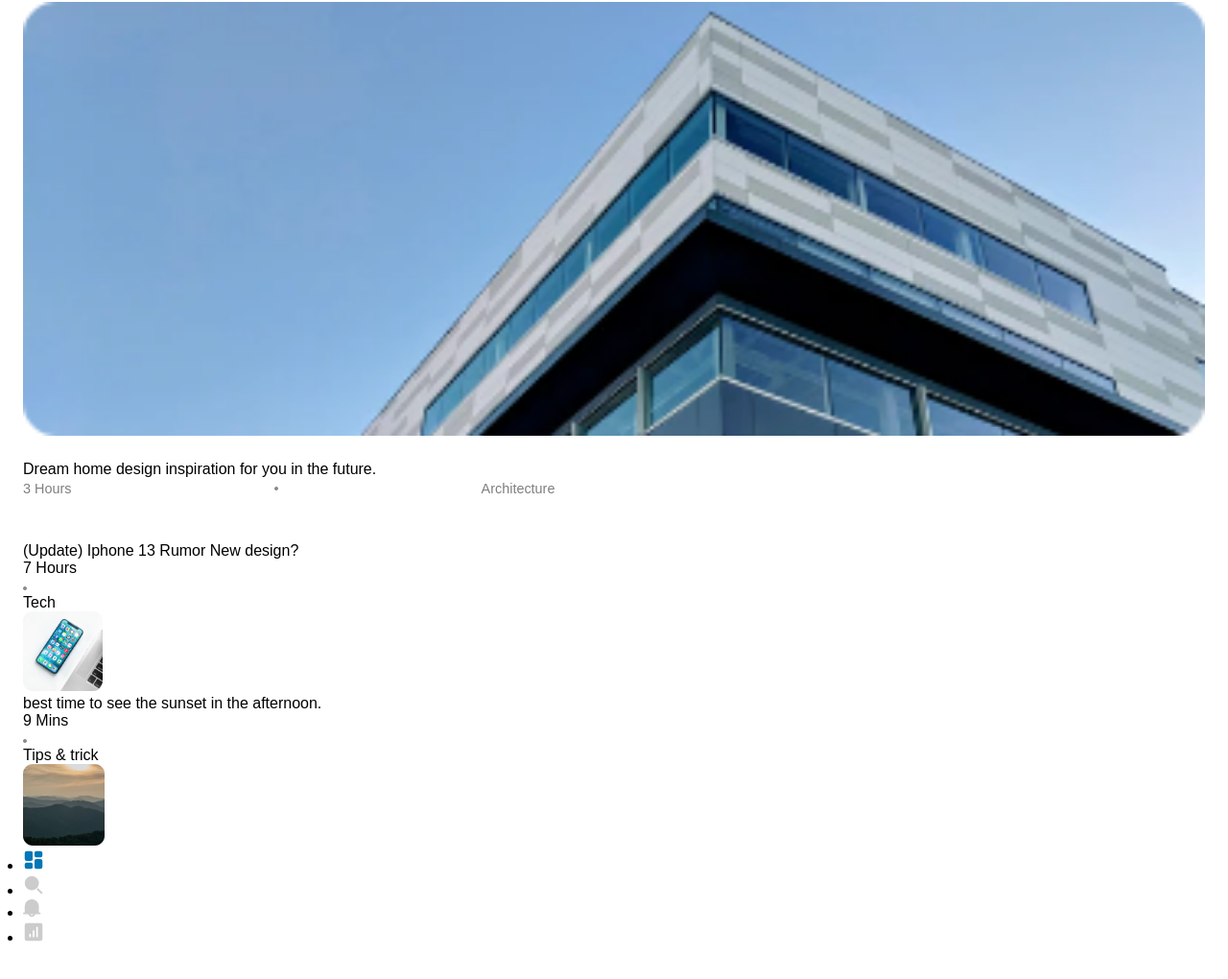
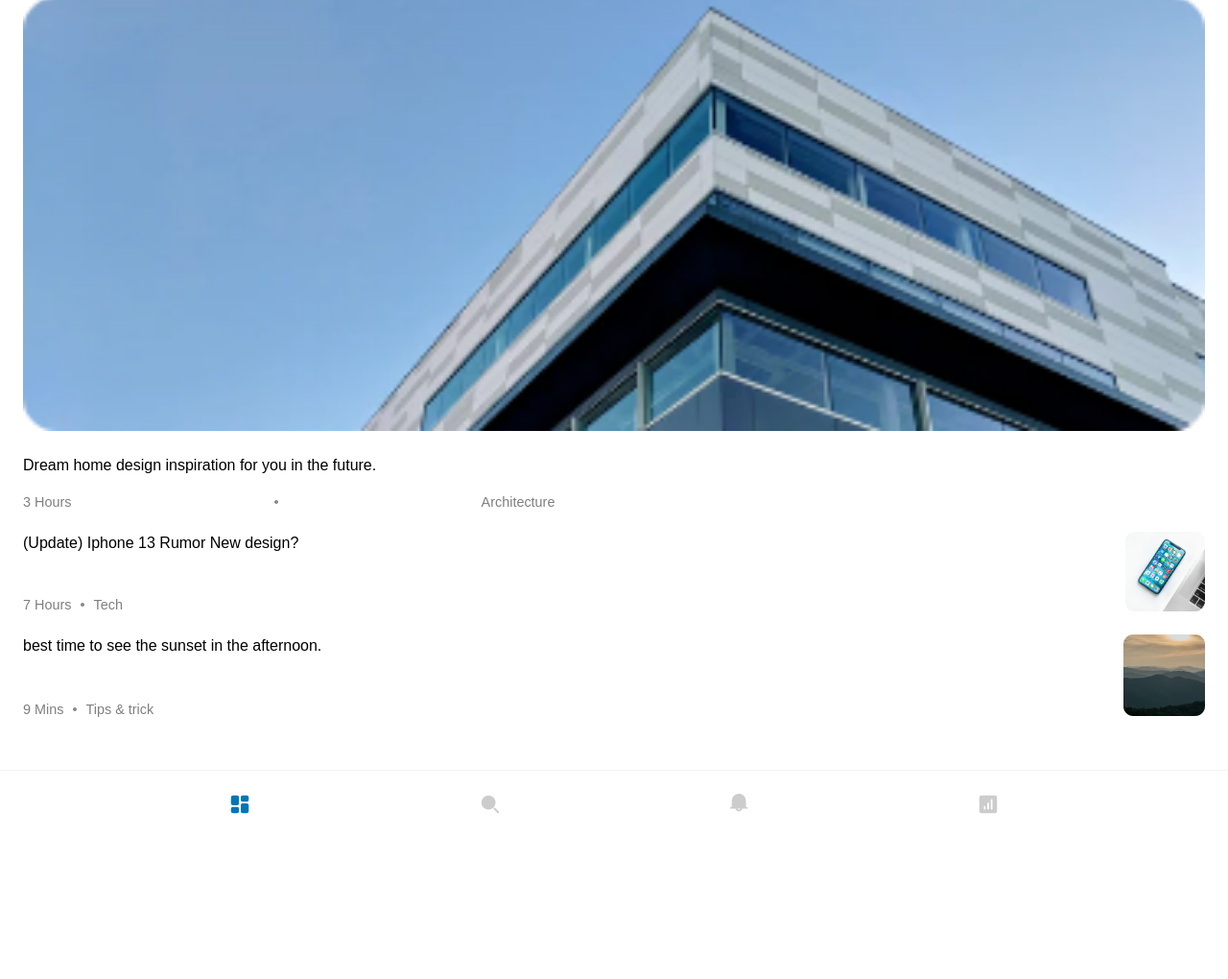
Before and after one commit to SONAIII/MobileNewsApp, a plain HTML site: page index.html in a window 1280 px wide. Shown: the part 296-1316 px from the top of the page at 96% size. After the commit the page ends 1172 px from the top, so only its background shows below. Drawn offline with Linux system fonts and the light colour scheme.

Commit message:
Html Done, Css done

```diff
--- a/index.html
+++ b/index.html
@@ -3,15 +3,17 @@
   <head>
     <meta charset="UTF-8" />
     <link rel="stylesheet" href="style.css" />
+    <meta name="viewport" content="width=device-width, initial-scale=1" />
     <title>Mobile News App</title>
   </head>
   <body>
+    <div class="body-ex-footer">
       <header>
         <div class="container-head">
-        <div class="logo">
+          <a href="index.html" class="logo">
             <img src="img/logo.png" alt="logo-picture" class="logo-pic" />
             <p class="logo-name">Pixels</p>
-        </div>
+          </a>
           <p class="page-name">News</p>
         </div>
         <div class="profile-pic">
@@ -20,15 +22,15 @@
       </header>
 
       <main>
-      <section class="covid-news">
+        <a href="index.html" class="covid-news">
           <p class="text-block">
             <span class="blue-text">Covid-19 News:</span> See the latest <br />
             coverage about Covid-19
           </p>
           <img src="img/arrow.png" alt="Arrow Icon" class="icon-arrow" />
-      </section>
+        </a>
 
-      <section class="recommended">
+        <a href="index.html" class="recommended">
           <div class="top-news-header">
             <p class="heading">News for you</p>
             <p class="under-heading">Top 5 news of the day</p>
@@ -49,35 +51,44 @@
               <p class="top-tag">Architecture</p>
             </div>
           </article>
-      </section>
+        </a>
 
         <section class="sub-news">
-        <article class="news">
-          <div class="news txt">
+          <a href="index.html" class="news">
+            <div class="news-txt">
               <p class="news-heading">(Update) Iphone 13 Rumor New design?</p>
               <div class="news-tags">
                 <p class="reading-time">7 Hours</p>
-              <img src="img/dot.png" alt="dot-icon-png" class="dot-icon-png" />
+                <img
+                  src="img/dot.png"
+                  alt="dot-icon-png"
+                  class="dot-icon-png"
+                />
                 <p class="tag">Tech</p>
               </div>
             </div>
             <img src="img/iphone.png" alt="news picture" class="news-pic" />
-        </article>
-        <article class="news">
-          <div class="news txt">
+          </a>
+          <a href="index.html" class="news">
+            <div class="news-txt">
               <p class="news-heading">
                 best time to see the sunset in the afternoon.
               </p>
               <div class="news-tags">
                 <p class="reading-time">9 Mins</p>
-              <img src="img/dot.png" alt="dot-icon-png" class="dot-icon-png" />
+                <img
+                  src="img/dot.png"
+                  alt="dot-icon-png"
+                  class="dot-icon-png"
+                />
                 <p class="tag">Tips &amp trick</p>
               </div>
             </div>
             <img src="img/sunset.png" alt="news picture" class="news-pic" />
-        </article>
+          </a>
         </section>
       </main>
+    </div>
     <footer>
       <nav class="menu">
         <ul class="menu-list">
--- a/style.css
+++ b/style.css
@@ -1,11 +1,140 @@
+html,
+body,
+div,
+span,
+applet,
+object,
+iframe,
+h1,
+h2,
+h3,
+h4,
+h5,
+h6,
+p,
+blockquote,
+pre,
+a,
+abbr,
+acronym,
+address,
+big,
+cite,
+code,
+del,
+dfn,
+em,
+img,
+ins,
+kbd,
+q,
+s,
+samp,
+small,
+strike,
+strong,
+sub,
+sup,
+tt,
+var,
+b,
+u,
+i,
+center,
+dl,
+dt,
+dd,
+ol,
+ul,
+li,
+fieldset,
+form,
+label,
+legend,
+table,
+caption,
+tbody,
+tfoot,
+thead,
+tr,
+th,
+td,
+article,
+aside,
+canvas,
+details,
+embed,
+figure,
+figcaption,
+footer,
+header,
+hgroup,
+menu,
+nav,
+output,
+ruby,
+section,
+summary,
+time,
+mark,
+audio,
+video {
+  margin: 0;
+  padding: 0;
+  border: 0;
+  font-size: 100%;
+  font: inherit;
+  vertical-align: baseline;
+}
+/* HTML5 display-role reset for older browsers */
+article,
+aside,
+details,
+figcaption,
+figure,
+footer,
+header,
+hgroup,
+menu,
+nav,
+section {
+  display: block;
+}
+body {
+  line-height: 1;
+}
+ol,
+ul {
+  list-style: none;
+}
+blockquote,
+q {
+  quotes: none;
+}
+blockquote:before,
+blockquote:after,
+q:before,
+q:after {
+  content: "";
+  content: none;
+}
+table {
+  border-collapse: collapse;
+  border-spacing: 0;
+}
+
 * {
   margin: 0;
   padding: 0;
   font-family: "Poppins", sans-serif;
   box-sizing: border-box;
 }
+a {
+  text-decoration: none;
+  color: black;
+}
 
-body {
+.body-ex-footer {
   margin: 3.5rem 1.5rem;
 }
 header {
@@ -84,7 +213,7 @@ header {
 }
 .top-news-txt {
   width: 75%;
-  line-height: 1.5rem;
+  line-height: 1.8rem;
 }
 
 .top-sub-info {
@@ -94,6 +223,7 @@ header {
   color: #7f7f7f;
   font-size: 0.9rem;
   width: 45%;
+  margin-top: 1rem;
 }
 
 .dot-icon-png {
@@ -101,5 +231,53 @@ header {
 }
 
 .recommended {
-  margin-bottom: 3rem;
+  margin-bottom: 1.5rem;
 }
+
+.news {
+  display: flex;
+  justify-content: space-between;
+  margin-top: 1.5rem;
+}
+.news-txt {
+  width: 55%;
+  display: flex;
+  flex-direction: column;
+  justify-content: space-between;
+}
+
+.news-heading {
+  line-height: 1.5rem;
+}
+.news-tags {
+  display: flex;
+  color: #7f7f7f;
+  justify-content: space-between;
+  font-size: 0.9rem;
+  max-width: fit-content;
+
+  align-items: center;
+}
+.news-tags .dot-icon-png {
+  margin: 0rem 0.6rem;
+}
+
+.news-pic {
+  height: 100%;
+}
+footer {
+  margin-left: 0;
+  margin-right: 0;
+}
+.menu {
+  padding-top: 1.5rem;
+  padding-bottom: 1.5rem;
+  margin-top: 1.5rem;
+  border-top: rgba(127, 127, 127, 0.1) solid 1px;
+}
+
+.menu-list {
+  display: flex;
+  justify-content: space-evenly;
+  list-style-type: none;
+}
```
Lines whose indentation alone changed are shown as unchanged.
